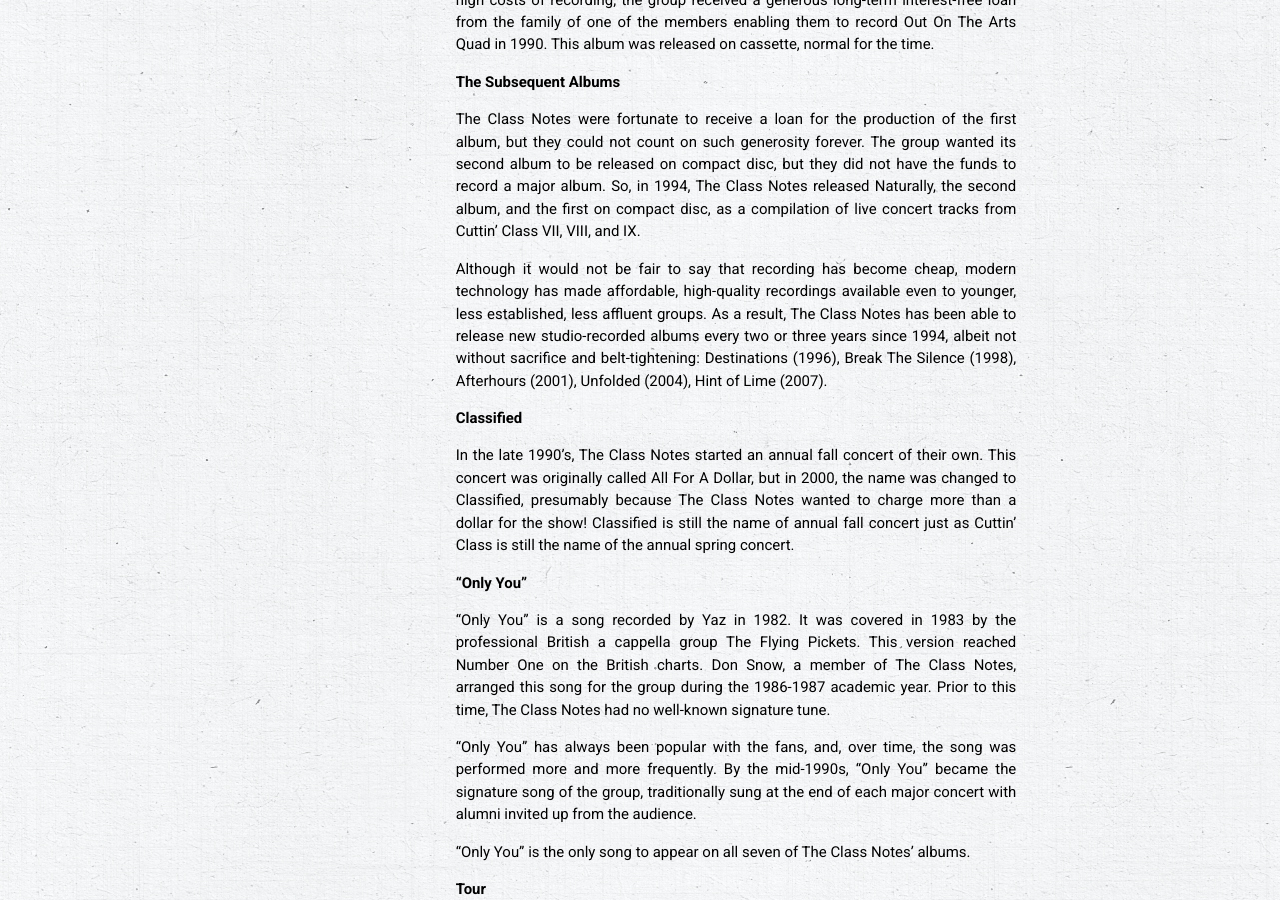
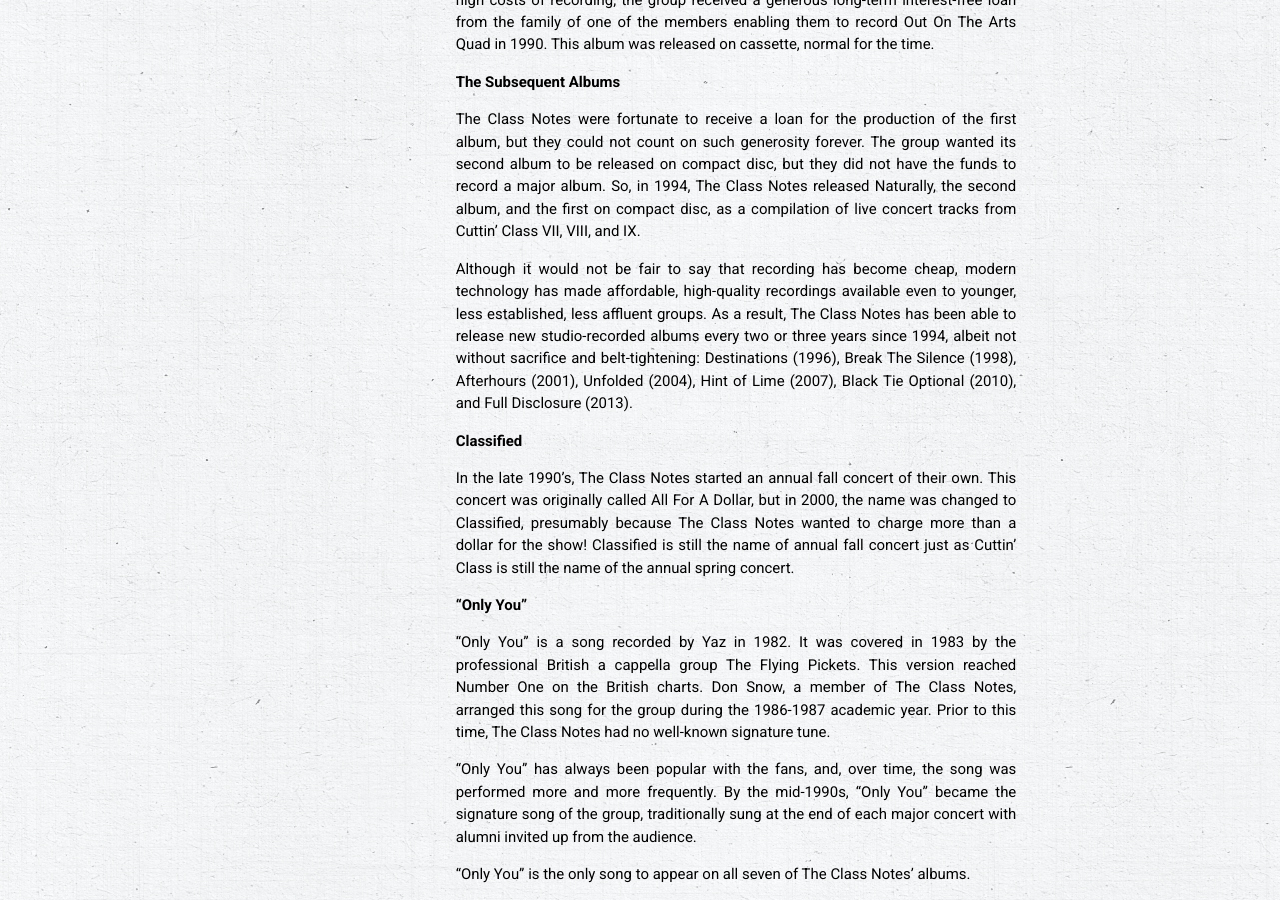
Before and after one commit to theclassnotes/theclassnotes.com-v4, a Jekyll site: the page built from history/index.md, in a window 1280 px wide and 900 px high, scrolled down 1373 px. Built offline with Jekyll 4.4.1, drawn with Linux system fonts in a browser that asks for light colours; Markdown is read by kramdown in place of the engine named in the settings.

Commit message:
Updated index.md

```diff
--- a/history/index.md
+++ b/history/index.md
@@ -71,7 +72,7 @@
 less affluent groups. As a result, The Class Notes has been able to release new
 studio-recorded albums every two or three years since 1994, albeit not without sacrifice
 and belt-tightening: Destinations (1996), Break The Silence (1998), Afterhours (2001),
-Unfolded (2004), Hint of Lime (2007).
+Unfolded (2004), Hint of Lime (2007), Black Tie Optional (2010), and Full Disclosure (2013).
 
 ## Classified
 
```
Also changed, not shown: other parts of history/index.md (+1 -0 lines).
